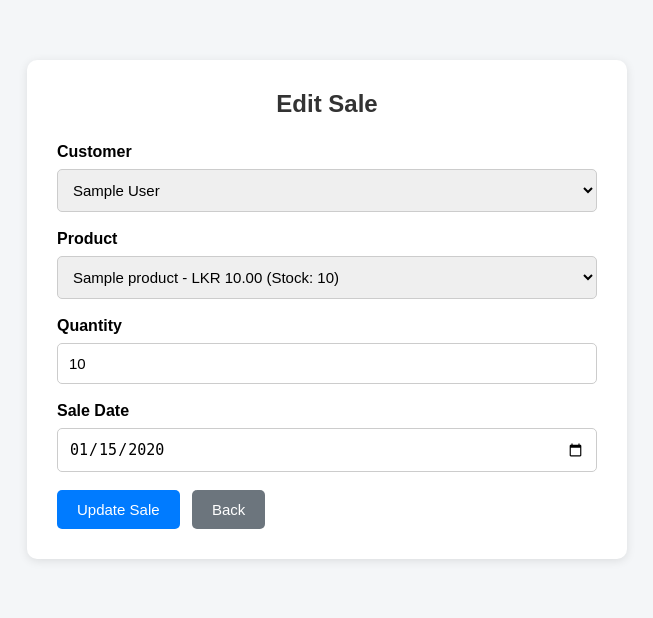
After one commit to pubudulakshitha8224/computer_shop_laravel, a Laravel app: page /sales/1/edit in a window 1280 px wide. The commit adds this page. Shown: the top 618 px of the page, without its empty margins (313-966 px from the left). Run offline with Laravel 12, Linux system fonts and the light colour scheme; tables that the repository leaves empty hold one stand-in row (values such as "Sample post").

Commit message:
Update sales management and dashboard

```diff
--- a/app/Http/Controllers/SaleController.php
+++ b/app/Http/Controllers/SaleController.php
@@ -1,5 +1,4 @@
 <?php
-
 namespace App\Http\Controllers;
 
 use App\Models\Customer;
@@ -57,24 +56,14 @@ class SaleController extends Controller
                 ]);
             }
 
-            // Calculate the total using whole cents.
-            $priceParts = explode('.', (string) $product->price);
-            $priceCents = ((int) $priceParts[0] * 100)
-                + (int) str_pad($priceParts[1] ?? '', 2, '0');
-
-            $totalCents = $priceCents * $quantity;
-
-            if ($totalCents > 9999999999) {
-                throw ValidationException::withMessages([
-                    'quantity' => 'The sale total is too large.',
-                ]);
-            }
-
-            $totalPrice = intdiv($totalCents, 100) . '.'
-                . str_pad((string) ($totalCents % 100), 2, '0', STR_PAD_LEFT);
+            $totalPrice = $this->calculateTotal(
+                $product->price,
+                $quantity
+            );
 
             Sale::create([
                 'customer_id' => $validated['customer_id'],
+                'product_id' => $product->id,
                 'product_name' => $product->product_name,
                 'quantity' => $quantity,
                 'total_price' => $totalPrice,
@@ -88,4 +77,163 @@ class SaleController extends Controller
             ->route('sales.index')
             ->with('success', 'Sale added successfully. Stock updated.');
     }
+
+    public function edit(Sale $sale)
+    {
+        if (!$sale->product_id) {
+            return redirect()
+                ->route('sales.index')
+                ->with('error', 'This old sale cannot be edited because its product is not linked.');
+        }
+
+        $customers = Customer::orderBy('customer_name')->get();
+        $products = Product::orderBy('product_name')->get();
+
+        return view('sales.edit', compact('sale', 'customers', 'products'));
+    }
+
+    public function update(Request $request, Sale $sale)
+    {
+        $validated = $request->validate([
+            'customer_id' => ['required', 'exists:customers,id'],
+            'product_id' => ['required', 'exists:products,id'],
+            'quantity' => ['required', 'integer', 'min:1'],
+            'sale_date' => ['required', 'date'],
+        ]);
+
+        if (!$sale->product_id) {
+            return redirect()
+                ->route('sales.index')
+                ->with('error', 'This old sale cannot be updated because its product is not linked.');
+        }
+
+        DB::transaction(function () use ($validated, $sale) {
+            $sale = Sale::whereKey($sale->id)
+                ->lockForUpdate()
+                ->firstOrFail();
+
+            $oldProductId = $sale->product_id;
+            $newProductId = (int) $validated['product_id'];
+
+            $productIds = array_unique([
+                (int) $oldProductId,
+                $newProductId,
+            ]);
+
+            $products = Product::whereIn('id', $productIds)
+                ->orderBy('id')
+                ->lockForUpdate()
+                ->get()
+                ->keyBy('id');
+
+            $oldProduct = $products->get($oldProductId);
+            $newProduct = $products->get($newProductId);
+
+            if (!$oldProduct || !$newProduct) {
+                throw ValidationException::withMessages([
+                    'product_id' => 'The selected product is no longer available.',
+                ]);
+            }
+
+            $quantity = (int) $validated['quantity'];
+
+            $availableStock = $newProduct->quantity;
+
+            if ($oldProductId == $newProductId) {
+                $availableStock += $sale->quantity;
+            }
+
+            if ($quantity > $availableStock) {
+                throw ValidationException::withMessages([
+                    'quantity' => 'Not enough stock. Available quantity: '
+                        . $availableStock,
+                ]);
+            }
+
+            $totalPrice = $this->calculateTotal(
+                $newProduct->price,
+                $quantity
+            );
+
+            if ($oldProductId == $newProductId) {
+                $newProduct->quantity =
+                    $availableStock - $quantity;
+
+                $newProduct->save();
+            } else {
+                $oldProduct->increment('quantity', $sale->quantity);
+                $newProduct->decrement('quantity', $quantity);
+            }
+
+            $sale->update([
+                'customer_id' => $validated['customer_id'],
+                'product_id' => $newProduct->id,
+                'product_name' => $newProduct->product_name,
+                'quantity' => $quantity,
+                'total_price' => $totalPrice,
+                'sale_date' => $validated['sale_date'],
+            ]);
+        });
+
+        return redirect()
+            ->route('sales.index')
+            ->with('success', 'Sale updated successfully. Stock updated.');
+    }
+
+    public function destroy(Sale $sale)
+    {
+        if (!$sale->product_id) {
+            return redirect()
+                ->route('sales.index')
+                ->with('error', 'This old sale cannot be deleted because its product is not linked.');
+        }
+
+        DB::transaction(function () use ($sale) {
+            $sale = Sale::whereKey($sale->id)
+                ->lockForUpdate()
+                ->firstOrFail();
+
+            $product = Product::whereKey($sale->product_id)
+                ->lockForUpdate()
+                ->first();
+
+            if (!$product) {
+                throw ValidationException::withMessages([
+                    'product_id' => 'The related product could not be found.',
+                ]);
+            }
+
+            $product->increment('quantity', $sale->quantity);
+
+            $sale->delete();
+        });
+
+        return redirect()
+            ->route('sales.index')
+            ->with('success', 'Sale deleted successfully. Stock restored.');
+    }
+
+    private function calculateTotal($price, int $quantity): string
+    {
+        $priceParts = explode('.', (string) $price);
+
+        $priceCents = ((int) $priceParts[0] * 100)
+            + (int) str_pad($priceParts[1] ?? '', 2, '0');
+
+        $totalCents = $priceCents * $quantity;
+
+        if ($totalCents > 9999999999) {
+            throw ValidationException::withMessages([
+                'quantity' => 'The sale total is too large.',
+            ]);
+        }
+
+        return intdiv($totalCents, 100) . '.'
+            . str_pad(
+                (string) ($totalCents % 100),
+                2,
+                '0',
+                STR_PAD_LEFT
+            );
+    }
 }
--- a/app/Models/Sale.php
+++ b/app/Models/Sale.php
@@ -8,6 +8,7 @@ class Sale extends Model
 {
     protected $fillable = [
         'customer_id',
+        'product_id',
         'product_name',
         'quantity',
         'total_price',
@@ -18,4 +19,9 @@ class Sale extends Model
     {
         return $this->belongsTo(Customer::class);
     }
+
+    public function product()
+    {
+        return $this->belongsTo(Product::class);
+    }
 }
--- /dev/null
+++ b/resources/views/sales/edit.blade.php
@@ -0,0 +1,149 @@
+
+<!DOCTYPE html>
+<html lang="en">
+<head>
+    <meta charset="UTF-8">
+    <meta name="viewport" content="width=device-width, initial-scale=1.0">
+    <title>Edit Sale - Computer Shop</title>
+
+    <style>
+        * {
+            margin: 0;
+            padding: 0;
+            box-sizing: border-box;
+        }
+
+        body {
+            font-family: Arial, sans-serif;
+            background: #f4f6f8;
+            padding: 30px;
+        }
+
+        .container {
+            max-width: 600px;
+            margin: 30px auto;
+            background: white;
+            padding: 30px;
+            border-radius: 10px;
+            box-shadow: 0 2px 10px rgba(0,0,0,0.1);
+        }
+
+        h2 {
+            text-align: center;
+            margin-bottom: 25px;
+            color: #333;
+        }
+
+        label {
+            display: block;
+            margin-bottom: 8px;
+            font-weight: bold;
+        }
+
+        input, select {
+            width: 100%;
+            padding: 11px;
+            margin-bottom: 18px;
+            border: 1px solid #ccc;
+            border-radius: 5px;
+            font-size: 15px;
+        }
+
+        .error {
+            color: red;
+            font-size: 13px;
+            margin-top: -12px;
+            margin-bottom: 15px;
+        }
+
+        button, .back {
+            display: inline-block;
+            padding: 11px 20px;
+            border: none;
+            border-radius: 5px;
+            color: white;
+            text-decoration: none;
+            cursor: pointer;
+            font-size: 15px;
+        }
+
+        button {
+            background: #007bff;
+        }
+
+        .back {
+            background: #6c757d;
+            margin-left: 8px;
+        }
+    </style>
+</head>
+<body>
+
+<div class="container">
+
+    <h2>Edit Sale</h2>
+
+    <form action="{{ route('sales.update', $sale->id) }}" method="POST">
+        @csrf
+        @method('PUT')
+
+        <label>Customer</label>
+        <select name="customer_id" required>
+            @foreach($customers as $customer)
+                <option value="{{ $customer->id }}"
+                    {{ old('customer_id', $sale->customer_id) == $customer->id ? 'selected' : '' }}>
+                    {{ $customer->customer_name }}
+                </option>
+            @endforeach
+        </select>
+        @error('customer_id')
+            <div class="error">{{ $message }}</div>
+        @enderror
+
+        <label>Product</label>
+        <select name="product_id" required>
+            @foreach($products as $product)
+                <option value="{{ $product->id }}"
+                    {{ old('product_id', $sale->product_id) == $product->id ? 'selected' : '' }}>
+                    {{ $product->product_name }} - LKR {{ number_format($product->price, 2) }}
+                    (Stock: {{ $product->quantity }})
+                </option>
+            @endforeach
+        </select>
+        @error('product_id')
+            <div class="error">{{ $message }}</div>
+        @enderror
+
+        <label>Quantity</label>
+        <input
+            type="number"
+            name="quantity"
+            min="1"
+            value="{{ old('quantity', $sale->quantity) }}"
+            required
+        >
+        @error('quantity')
+            <div class="error">{{ $message }}</div>
+        @enderror
+
+        <label>Sale Date</label>
+        <input
+            type="date"
+            name="sale_date"
+            value="{{ old('sale_date', $sale->sale_date) }}"
+            required
+        >
+        @error('sale_date')
+            <div class="error">{{ $message }}</div>
+        @enderror
+
+        <button type="submit">Update Sale</button>
+
+        <a href="{{ route('sales.index') }}" class="back">Back</a>
+
+    </form>
+
+</div>
+
+</body>
+</html>
--- a/routes/web.php
+++ b/routes/web.php
@@ -21,4 +21,4 @@ Route::resource('customers', CustomerController::class)
     ->only(['index', 'create', 'store', 'edit', 'update', 'destroy']);
 
 Route::resource('sales', SaleController::class)
-    ->only(['index', 'create', 'store']);
+    ->only(['index', 'create', 'store', 'edit', 'update', 'destroy']);
```
Also changed, not shown: resources/views/sales/index.blade.php (+84 -2 lines), database/migrations/2026_11_18_221708_add_product_id_to_sales_table.php (added).
